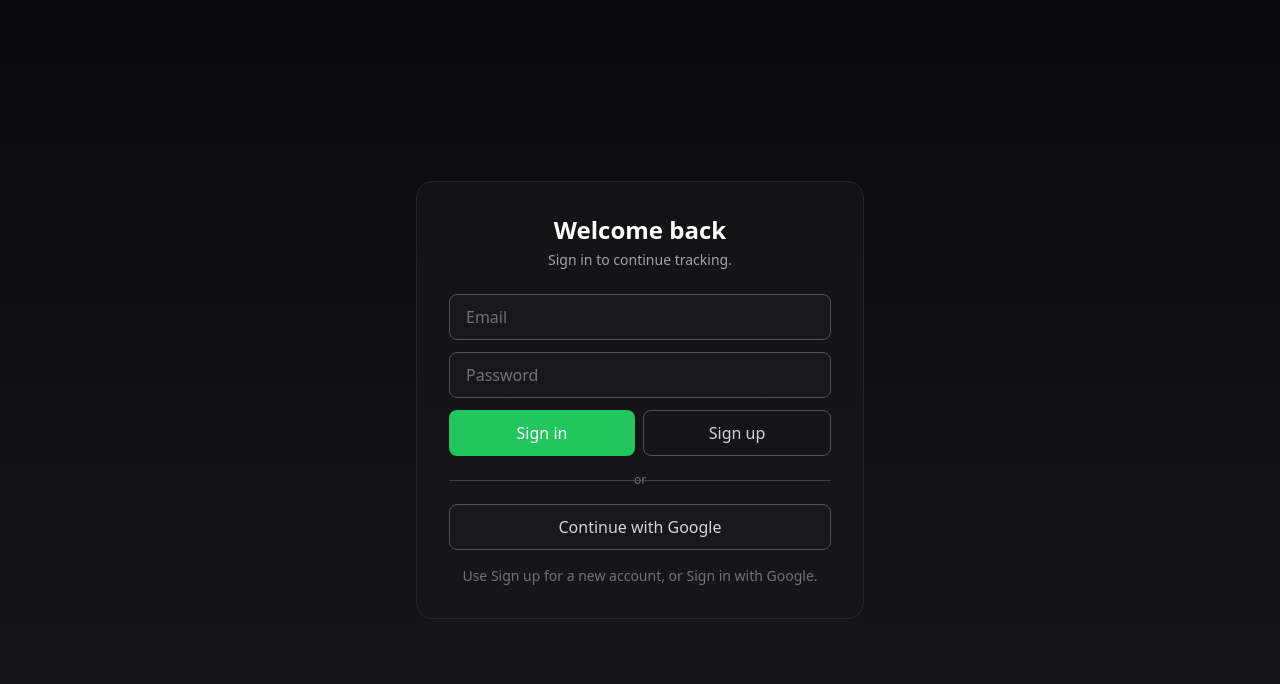
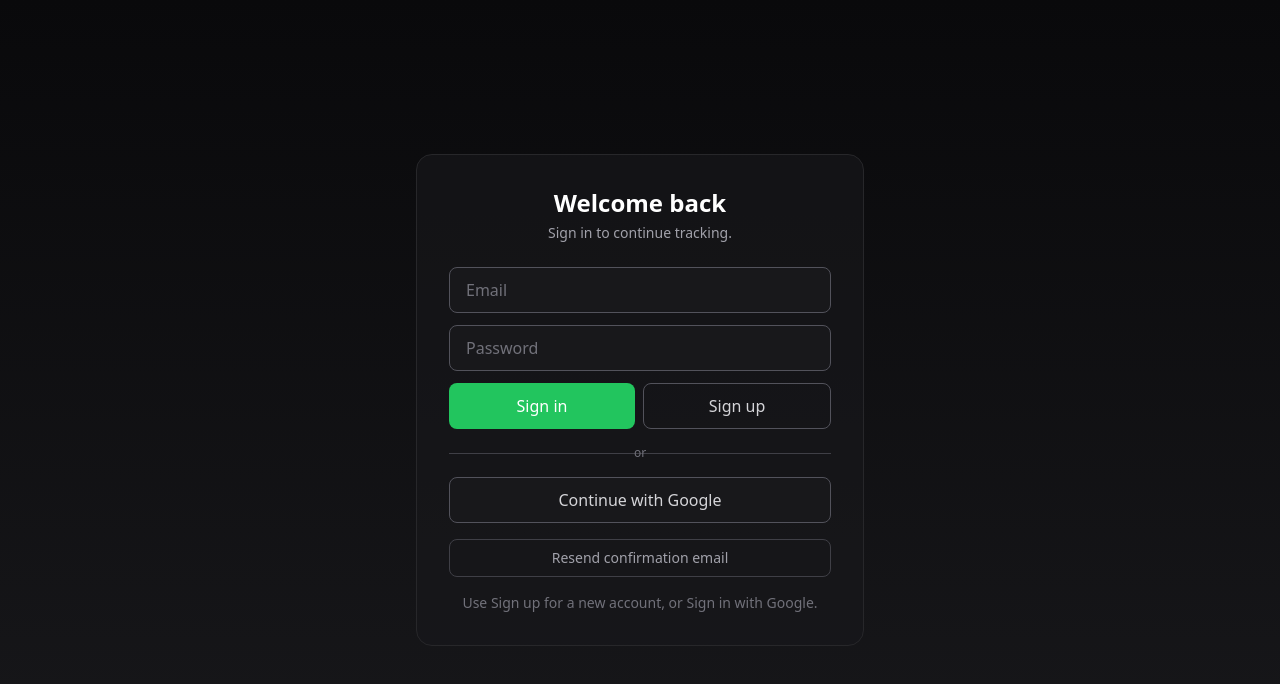
Before and after one commit to SOUMYA0023/CreaseFuel, a Next.js app: page /login in a window 1280 px wide. Shown: the top 684 px of the page. Built offline with nearby package versions, Linux system fonts and the light colour scheme; no server answers.

Commit message:
Fix login email confirmation

```diff
--- a/components/LoginForm.tsx
+++ b/components/LoginForm.tsx
@@ -7,6 +7,7 @@ export default function LoginForm() {
   const [email, setEmail] = useState('');
   const [password, setPassword] = useState('');
   const [loading, setLoading] = useState(false);
+  const [resending, setResending] = useState(false);
   const [message, setMessage] = useState<{ type: 'ok' | 'err'; text: string } | null>(null);
 
   const supabase = createClient();
@@ -18,7 +19,13 @@ export default function LoginForm() {
     const { error } = await supabase.auth.signInWithPassword({ email, password });
     setLoading(false);
     if (error) {
-      setMessage({ type: 'err', text: error.message });
+      const isUnconfirmed = /confirm|confirmed/i.test(error.message);
+      setMessage({
+        type: 'err',
+        text: isUnconfirmed
+          ? 'Email not confirmed. Please check your inbox (or resend the confirmation).'
+          : error.message,
+      });
       return;
     }
     window.location.href = '/dashboard';
@@ -28,13 +35,24 @@ export default function LoginForm() {
     e.preventDefault();
     setLoading(true);
     setMessage(null);
-    const { error } = await supabase.auth.signUp({ email, password });
+    const { data, error } = await supabase.auth.signUp({
+      email,
+      password,
+      options: { emailRedirectTo: `${window.location.origin}/callback` },
+    });
     setLoading(false);
     if (error) {
       setMessage({ type: 'err', text: error.message });
       return;
     }
-    setMessage({ type: 'ok', text: 'Check your email to confirm, or sign in if you already have an account.' });
+    if (data?.session) {
+      window.location.href = '/dashboard';
+      return;
+    }
+    setMessage({
+      type: 'ok',
+      text: 'Check your email to confirm, then return here and sign in.',
+    });
   }
 
   async function handleGoogle() {
@@ -43,6 +61,22 @@ export default function LoginForm() {
       provider: 'google',
       options: { redirectTo: `${window.location.origin}/callback` },
     });
+  }
+
+  async function handleResend() {
+    if (!email) {
+      setMessage({ type: 'err', text: 'Enter your email first, then resend the confirmation.' });
+      return;
+    }
+    setResending(true);
+    setMessage(null);
+    const { error } = await supabase.auth.resend({ type: 'signup', email });
+    setResending(false);
+    if (error) {
+      setMessage({ type: 'err', text: error.message });
+      return;
+    }
+    setMessage({ type: 'ok', text: 'Confirmation email resent. Please check your inbox/spam.' });
   }
 
   return (
@@ -96,6 +130,14 @@ export default function LoginForm() {
       >
         Continue with Google
       </button>
+      <button
+        type="button"
+        onClick={handleResend}
+        disabled={loading || resending}
+        className="w-full rounded-lg border border-zinc-700 py-2 text-sm font-medium text-zinc-400 hover:bg-zinc-800 disabled:opacity-50"
+      >
+        {resending ? 'Resending…' : 'Resend confirmation email'}
+      </button>
       {message && (
         <p className={message.type === 'err' ? 'text-red-400 text-sm' : 'text-brand-400 text-sm'}>
           {message.text}
```
